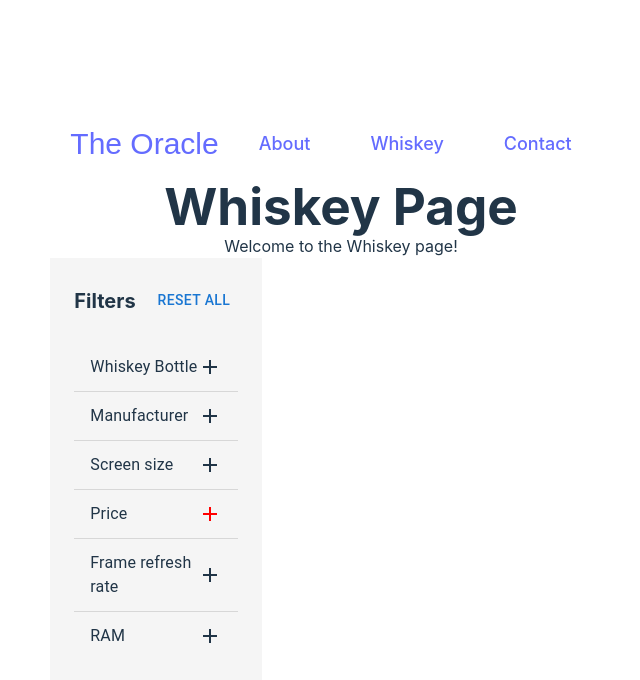
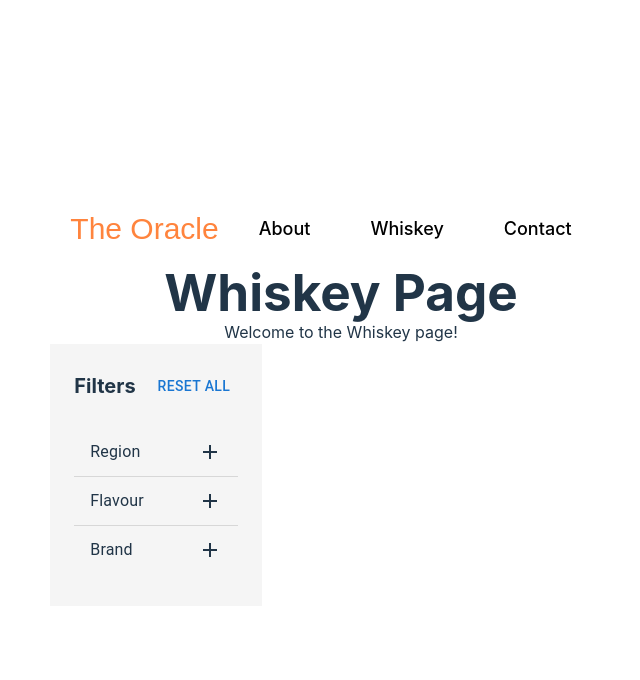
Before and after one commit to RAYMUNDOOOO/savior-iq, a React (Vite) app: page /whiskey in a window 1280 px wide. Shown: the top 680 px of the page, without its empty margins (299-939 px from the left). Built offline with nearby package versions, Linux system fonts and the light colour scheme.

Commit message:
fixed navbar and sidefilter
- navbar styling working
- side filter (whiskey) showing correct filters
- side filter colour corrected to orange

```diff
--- a/src/components/NavBar.jsx
+++ b/src/components/NavBar.jsx
@@ -1,5 +1,5 @@
 import { useState } from "react";
-import styles from "./Navbar.module.css";
+import styles from "/src/styles/navbar.module.css";
 
 import {
   BrowserRouter as Router,
@@ -26,35 +26,35 @@ function Navbar() {
       <header className="App-header">
         <nav className={`${styles.navbar}`}>
           {/* logo */}
-          <a href="/home" className={`${styles.logo}`}>
+          <a href="/" className={`${styles.logo}`}>
             The Oracle{" "}
           </a>
           <ul className={`${styles.navMenu} ${isActive ? styles.active : ""}`}>
             <li onClick={removeActive}>
-              <a href="/about" className={`${styles.navLink}`}>
+              <a href="/about" className={`${styles.navMenu}`}>
                 About
               </a>
             </li>
             <li onClick={removeActive}>
-              <a href="/whiskey" className={`${styles.navLink}`}>
+              <a href="/whiskey" className={`${styles.navMenu}`}>
                 Whiskey
               </a>
             </li>
 
             <li onClick={removeActive}>
-              <a href="/contact" className={`${styles.navLink}`}>
+              <a href="/contact" className={`${styles.navMenu}`}>
                 Contact
               </a>
             </li>
 
             {/* <li onClick={removeActive}>
-              <Link to="/about.jsx" className={`${styles.navLink}`}>
+              <Link to="/about.jsx" className={`${style.navLink}`}>
                 About
               </Link>
             </li>
 
             <li onClick={removeActive}>
-              <a href="#home" className={`${styles.navLink}`}>
+              <a href="#home" className={`${style.navLink}`}>
                 Test
               </a>
             </li> */}
--- a/src/components/SideFilter.jsx
+++ b/src/components/SideFilter.jsx
@@ -13,42 +13,57 @@ import {
   ListItemText,
   MenuItem,
   Select,
-  TextField
+  TextField,
 } from "@mui/material";
 import { Add, Remove } from "@mui/icons-material";
 
 const filters = [
+  // {
+  //   label: "Whiskey Bottle",
+  //   type: "autocomplete",
+  //   options: ["Lorem ipsum", "Lorem ipsum"],
+  // },
   {
-    label: "Whiskey Bottle",
-    type: "autocomplete",
-    options: ["Lorem ipsum", "Lorem ipsum"]
+    label: "Region",
+    type: "checkbox",
+    options: [
+      "Australia",
+      "India",
+      "Ireland",
+      "Japan",
+      "Scotland",
+      "United States",
+      "Taiwan",
+      "Rest of the world",
+    ],
   },
   {
-    label: "Manufacturer",
-    type: "autocomplete",
-    options: ["Asus", "Lenovo", "Dell", "Apple", "Samsung"]
+    label: "Flavour",
+    type: "checkbox",
+    options: [
+      "Sweet",
+      "Smokey",
+      "Floral",
+      "Fruity",
+      "Spicy",
+      "Herbal",
+      "Peaty",
+    ],
   },
   {
-    label: "Screen size",
+    label: "Brand",
     type: "checkbox",
-    options: ["13in", "14in", "15.6in", "Over 15.6in"]
+    options: [
+      "Ardbeg",
+      "BenRiach",
+      "Benromach",
+      "Black Gate",
+      "Cotswolds",
+      "Elements of Islay",
+      "G&M",
+      "Glendronach",
+    ],
   },
-  {
-    label: "Price",
-    type: "checkbox",
-    options: ["< $1000", "$1000-$1400", "$1400-$2000", "> $2000"],
-    required: true
-  },
-  {
-    label: "Frame refresh rate",
-    type: "checkbox",
-    options: ["61-99 Hz", "100-120 Hz", "121-144 Hz", "145-240 Hz"]
-  },
-  {
-    label: "RAM",
-    type: "checkbox",
-    options: ["< 2GB", "2-4 GB", "4-8 GB", "8-16 GB"]
-  }
 ];
 
 export default function SideFilter() {
@@ -58,21 +73,21 @@ export default function SideFilter() {
   const handleToggleFilter = (filterLabel) => {
     setOpenFilters((prevOpenFilters) => ({
       ...prevOpenFilters,
-      [filterLabel]: !prevOpenFilters[filterLabel]
+      [filterLabel]: !prevOpenFilters[filterLabel],
     }));
   };
 
   const handleFilterChange = (event) => {
     setFilterValues((prevFilterValues) => ({
       ...prevFilterValues,
-      [event.target.name]: event.target.value
+      [event.target.name]: event.target.value,
     }));
   };
 
   const handleAutocompleteChange = (event, value, filterLabel) => {
     setFilterValues((prevFilterValues) => ({
       ...prevFilterValues,
-      [filterLabel]: value
+      [filterLabel]: value,
     }));
   };
 
@@ -83,7 +98,7 @@ export default function SideFilter() {
         ? [...(prevFilterValues[event.target.name] || []), event.target.value]
         : prevFilterValues[event.target.name].filter(
             (value) => value !== event.target.value
-          )
+          ),
     }));
   };
 
@@ -113,9 +128,11 @@ export default function SideFilter() {
             <ListItem button onClick={() => handleToggleFilter(filter.label)}>
               <ListItemText primary={filter.label} />
               {openFilters[filter.label] ? (
-                <Remove sx={{ color: filter.required ? "red" : undefined }} />
+                <Remove
+                  sx={{ color: filter.required ? "orange" : undefined }}
+                />
               ) : (
-                <Add sx={{ color: filter.required ? "red" : undefined }} />
+                <Add sx={{ color: filter.required ? "orange" : undefined }} />
               )}
             </ListItem>
             <Collapse
@@ -136,8 +153,8 @@ export default function SideFilter() {
                     sx={{
                       width: "100%",
                       "& .MuiOutlinedInput-root": {
-                        border: "none"
-                      }
+                        border: "none",
+                      },
                     }}
                   />
                 </ListItem>
@@ -176,8 +193,8 @@ export default function SideFilter() {
                         value={option}
                         sx={{
                           "&.Mui-checked": {
-                            color: "red"
-                          }
+                            color: "orange",
+                          },
                         }}
                       />
                       <ListItemText primary={option} />
@@ -192,4 +209,4 @@ export default function SideFilter() {
       </List>
     </Box>
   );
-};
+}
--- a/src/components/Navbar.module.css
+++ b/src/styles/navbar.module.css
@@ -34,6 +34,12 @@ a:hover {
 .logo {
   font-size: 30px;
   font-family: Arial, Helvetica, sans-serif;
+  color: rgb(255, 132, 61);
+}
+.logo:hover {
+  font-size: 30px;
+  font-family: Arial, Helvetica, sans-serif;
+  color: rgb(212, 95, 28);
 }
 
 /* ul  */
@@ -42,6 +48,15 @@ a:hover {
   justify-content: space-between;
   align-items: center;
   gap: 60px;
+  color: black;
+}
+
+.navMenu:hover {
+  display: flex;
+  justify-content: space-between;
+  align-items: center;
+  gap: 60px;
+  color: rgb(212, 95, 28);
 }
 
 /* media queries */
```
